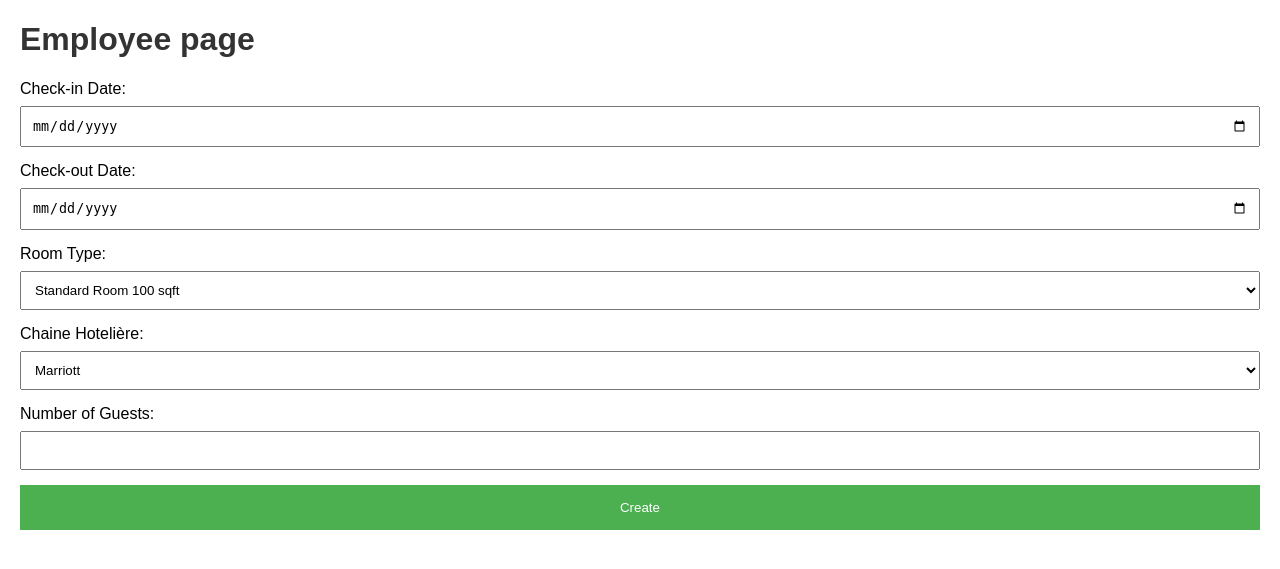
After one commit to KugleBlitz007/ProjectCSI2532, a Flask app: template templates/employee.html in a window 1280 px wide. The commit adds this page. Shown: the top 569 px of the page. Run offline with Flask 3, Linux system fonts and the light colour scheme; the template is opened without the code that fills it, so the values that code supplies are empty; some libraries are stand-ins or nearby versions.

Commit message:
Add files via upload

```diff
--- /dev/null
+++ b/templates/employee.html
@@ -0,0 +1,109 @@
+<!DOCTYPE html>
+<html lang="en">
+<head>
+    <meta charset="UTF-8">
+    <meta name="viewport" content="width=device-width, initial-scale=1.0">
+    <title>Employe Page</title>
+    <style>
+        body {
+            font-family: Arial, sans-serif;
+            margin: 20px;
+        }
+
+        h1 {
+            color: #333;
+        }
+
+        #form1 {
+            max-width: 600px;
+            margin: auto;
+        }
+        #form2 {
+            max-width: 600px;
+            margin: auto;
+        }
+
+
+
+        label {
+            display: block;
+            margin-bottom: 8px;
+        }
+
+        input, select {
+            width: 100%;
+            padding: 10px;
+            margin-bottom: 15px;
+            box-sizing: border-box;
+        }
+
+        button {
+            background-color: #4CAF50;
+            color: white;
+            padding: 15px;
+            border: none;
+            cursor: pointer;
+            width: 100%;
+        }
+
+        button2 {
+            background-color: #4CAF20;
+            color: white;
+            padding: 15px;
+            border: none;
+            cursor: pointer;
+            width: 100%;
+        }
+
+
+
+    </style>
+</head>
+<body>
+    <h1>Employee page</h1>
+
+    <form id="bookingForm" action="/execute_query" method="post">
+
+
+        <label for="check-in-date">Check-in Date:</label>
+        <input type="date" id="check-in-date" name="check-in-date" required>
+
+        <label for="check-out-date">Check-out Date:</label>
+        <input type="date" id="check-out-date" name="check-out-date" required>
+
+        <label for="room-type">Room Type:</label>
+        <select id="room-type" name="room-type" required>
+            <option value="standard">Standard Room 100 sqft</option>
+            <option value="deluxe">Deluxe Room 175 sqft</option>
+            <option value="suite">Suite 250 sqft</option>
+        </select>
+
+        <label for="chainehoteliere">Chaine Hotelière:</label>
+        <select id="chainehoteliere" name="chainehoteliere" required>
+            <option value="Marriott">Marriott</option>
+            <option value="Super8">Super8</option>
+            <option value="Sheraton">Sheraton</option>
+            <option value="Delta">Delta</option>
+            <option value="Westin">Westin</option>
+        </select>
+
+
+        <label for="guests">Number of Guests:</label>
+        <input type="number" id="guests" name="guests" min="1" max="5" required>
+
+
+        <button type="submit">Create</button>
+
+
+        </form>
+
+
+
+
+
+
+
+
+
+</body>
+</html>
--- a/templates/reservation_details.html
+++ b/templates/reservation_details.html
@@ -15,7 +15,6 @@
     <p><strong>End Date:</strong> {{ reservation_details[5] }}</p>
     <p><strong>Client Name:</strong> {{ reservation_details[6] }}</p>
     <p><strong>Client Address:</strong> {{ reservation_details[7] }}</p>
-    <p><strong>Hotel Name:</strong> {{ reservation_details[9] }}</p>
     <p><strong>Client Arrived:</strong> {{ reservation_details[8] }}</p>
     <!-- Add more details as needed -->
 </body>
--- a/templates/reservation_form.html
+++ b/templates/reservation_form.html
@@ -10,13 +10,13 @@
 
     <form action="/confirm_reservation" method="post">
         <label for="full-name">Nom complet:</label>
-        <input type="text" id="full-name" name="full-name" required>
+        <input type="text" id="full-name" name="full-name" pattern="[A-Za-z]+\s[A-Za-z]+" title="Veuillez entrer un nom complet valide (Prénom Nom)" required>
 
         <label for="address">Adresse:</label>
-        <input type="text" id="address" name="address" required>
+        <input type="text" id="address" name="address" pattern="\d+\s[A-Za-z\s]+\s[A-Za-z]+\s[A-Za-z]+" title="Veuillez entrer une adresse valide (Numéro Rue Nom Ville Pays)" required>
 
         <label for="social-security-number">Numéro de sécurité sociale:</label>
-        <input type="text" id="social-security-number" name="social-security-number" required>
+        <input type="text" id="social-security-number" name="social-security-number" pattern="\d{9}" title="Veuillez entrer un numéro de sécurité sociale valide (9 chiffres)" required>
 
         <button type="submit">Confirmer la réservation</button>
     </form>
```
